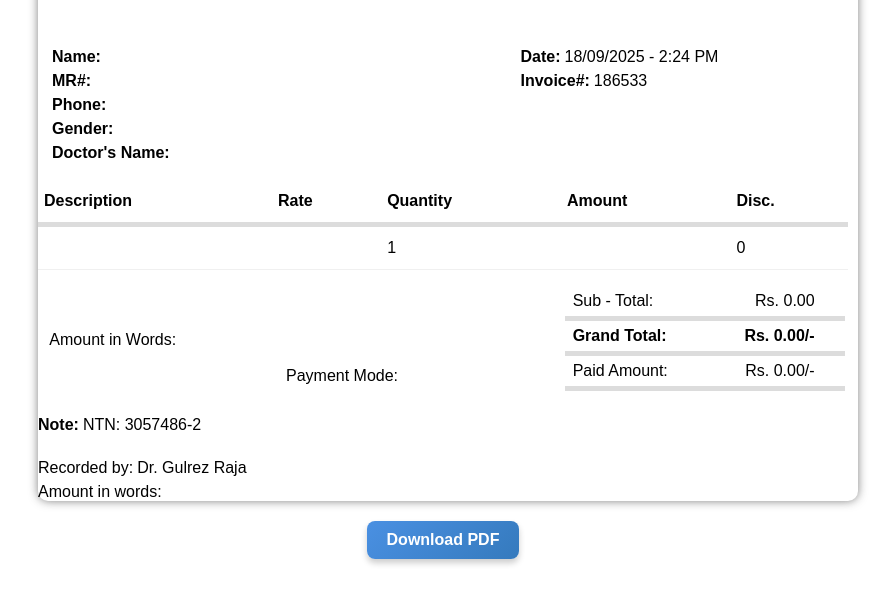
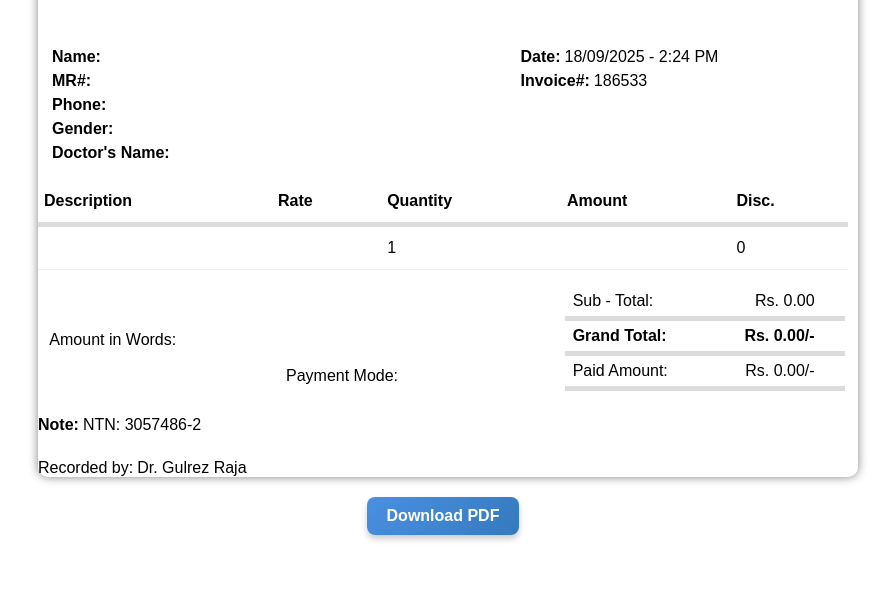
Before and after one commit to rizwanPizzee/Molars-and-Incisors-Invoice-System, a plain HTML site: page index.html in a window 1280 px wide. Shown: the part 808-1411 px from the top of the page, without its empty margins (192-1087 px from the left). Drawn offline with nearby package versions, Linux system fonts and the light colour scheme.

Commit message:
Update index.html

```diff
--- a/index.html
+++ b/index.html
@@ -616,10 +616,6 @@
             <span class="value">Dr. Gulrez Raja</span>
           </div>
         </div>
-        <div class="info-row">
-          <span>Amount in words: </span>
-          <span id="out"></span>
-        </div>
       </div>
 
       <div class="download-div" style="margin-top: 20px; text-align: center">
```
